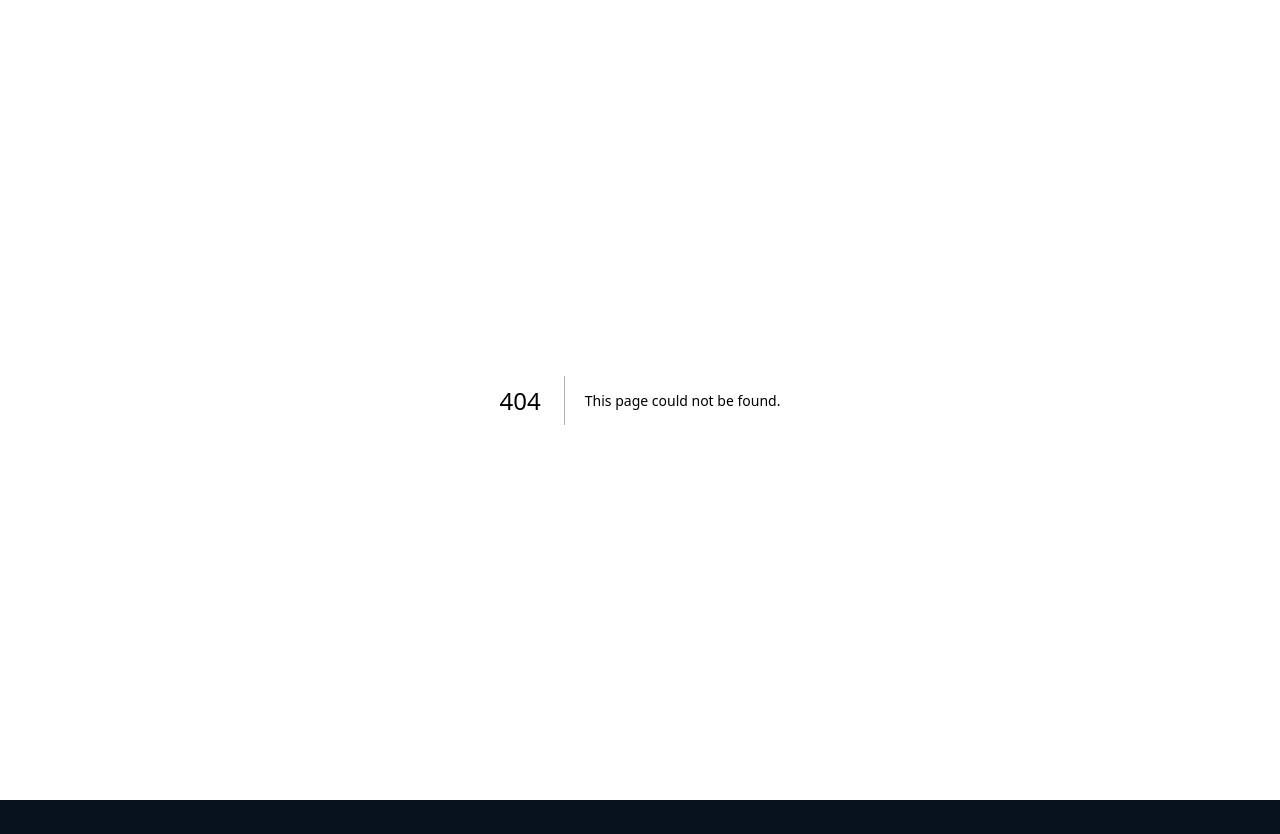
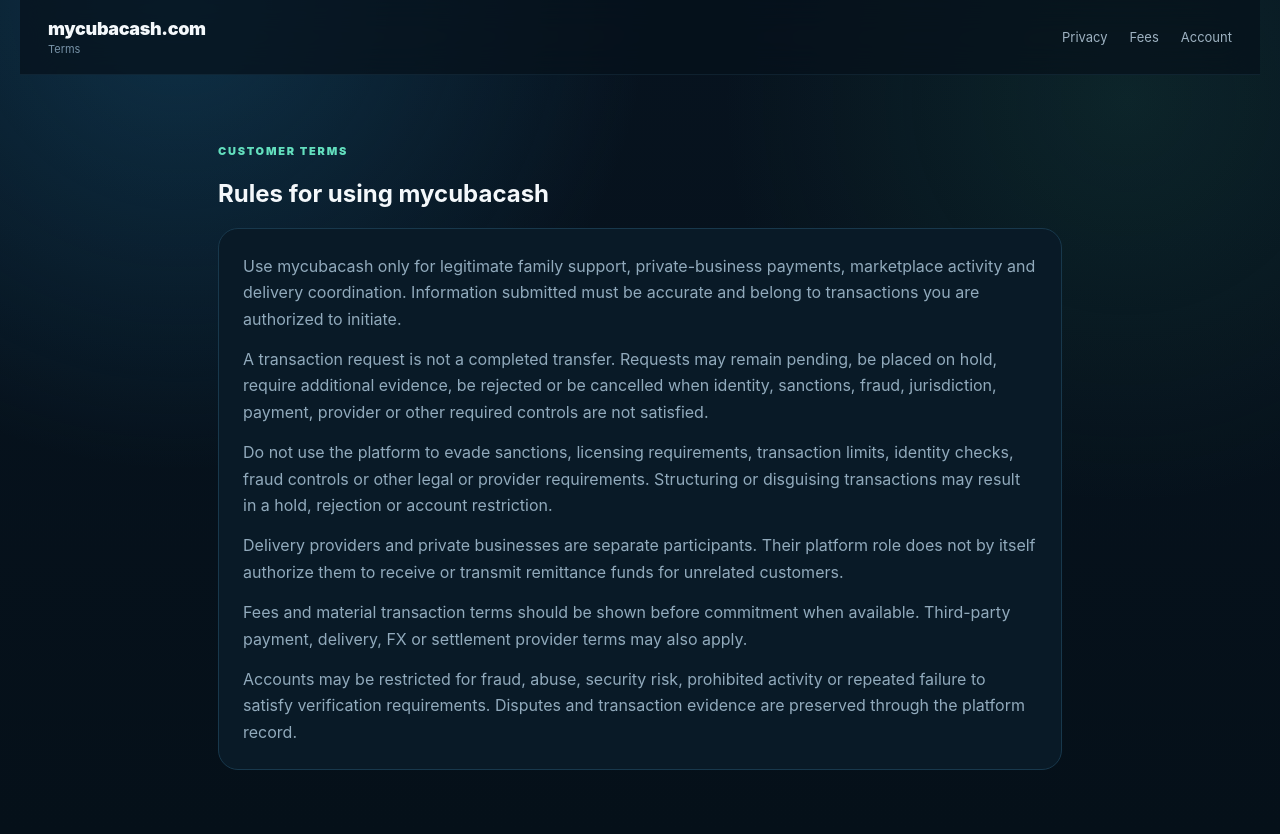
Before and after one commit to SAHJONY/CUBACASH, a Next.js app: page /en/terms in a window 1280 px wide. Before the commit this address had no page. Before the commit the page ends 800 px from the top, so only its background shows below. Built offline with nearby package versions, Linux system fonts and the light colour scheme.

Commit message:
Add customer terms and transaction controls page

```diff
--- /dev/null
+++ b/app/[locale]/terms/page.tsx
@@ -0,0 +1,18 @@
+import {localeOf} from '@/lib/i18n';
+
+export default async function TermsPage({params}:{params:Promise<{locale:string}>}){
+  const {locale:raw}=await params; const locale=localeOf(raw);
+  return <main className="shell" dir={locale==='ar'?'rtl':'ltr'}>
+    <nav className="nav"><a href={`/${locale}`} className="brandwrap"><div className="brand">mycubacash.com</div><small>Terms</small></a><div className="navlinks"><a href={`/${locale}/privacy`}>Privacy</a><a href={`/${locale}/fees`}>Fees</a><a href={`/${locale}/auth`}>Account</a></div></nav>
+    <section className="section" style={{maxWidth:900,margin:'0 auto'}}><span className="eyebrow">CUSTOMER TERMS</span><h1>Rules for using mycubacash</h1>
+      <div className="feature" style={{display:'grid',gap:14}}>
+        <p>Use mycubacash only for legitimate family support, private-business payments, marketplace activity and delivery coordination. Information submitted must be accurate and belong to transactions you are authorized to initiate.</p>
+        <p>A transaction request is not a completed transfer. Requests may remain pending, be placed on hold, require additional evidence, be rejected or be cancelled when identity, sanctions, fraud, jurisdiction, payment, provider or other required controls are not satisfied.</p>
+        <p>Do not use the platform to evade sanctions, licensing requirements, transaction limits, identity checks, fraud controls or other legal or provider requirements. Structuring or disguising transactions may result in a hold, rejection or account restriction.</p>
+        <p>Delivery providers and private businesses are separate participants. Their platform role does not by itself authorize them to receive or transmit remittance funds for unrelated customers.</p>
+        <p>Fees and material transaction terms should be shown before commitment when available. Third-party payment, delivery, FX or settlement provider terms may also apply.</p>
+        <p>Accounts may be restricted for fraud, abuse, security risk, prohibited activity or repeated failure to satisfy verification requirements. Disputes and transaction evidence are preserved through the platform record.</p>
+      </div>
+    </section>
+  </main>;
+}
```
